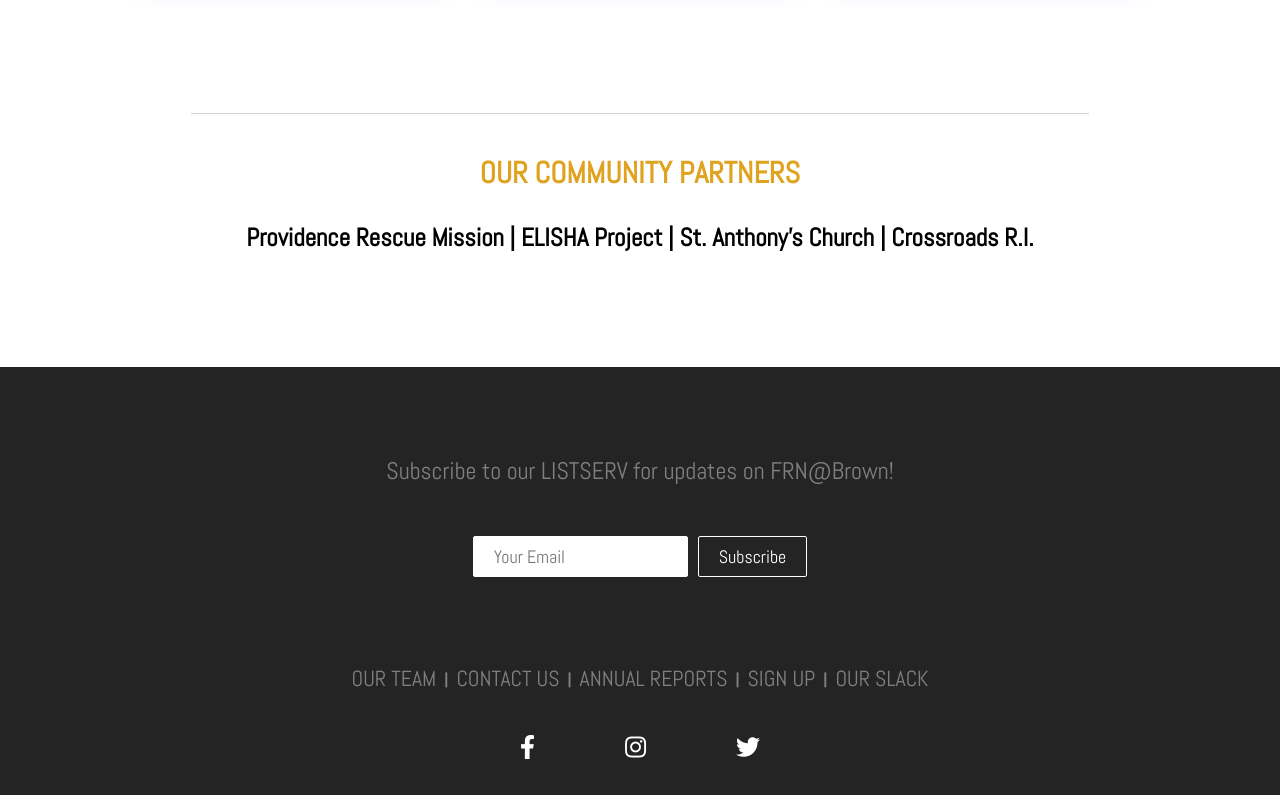
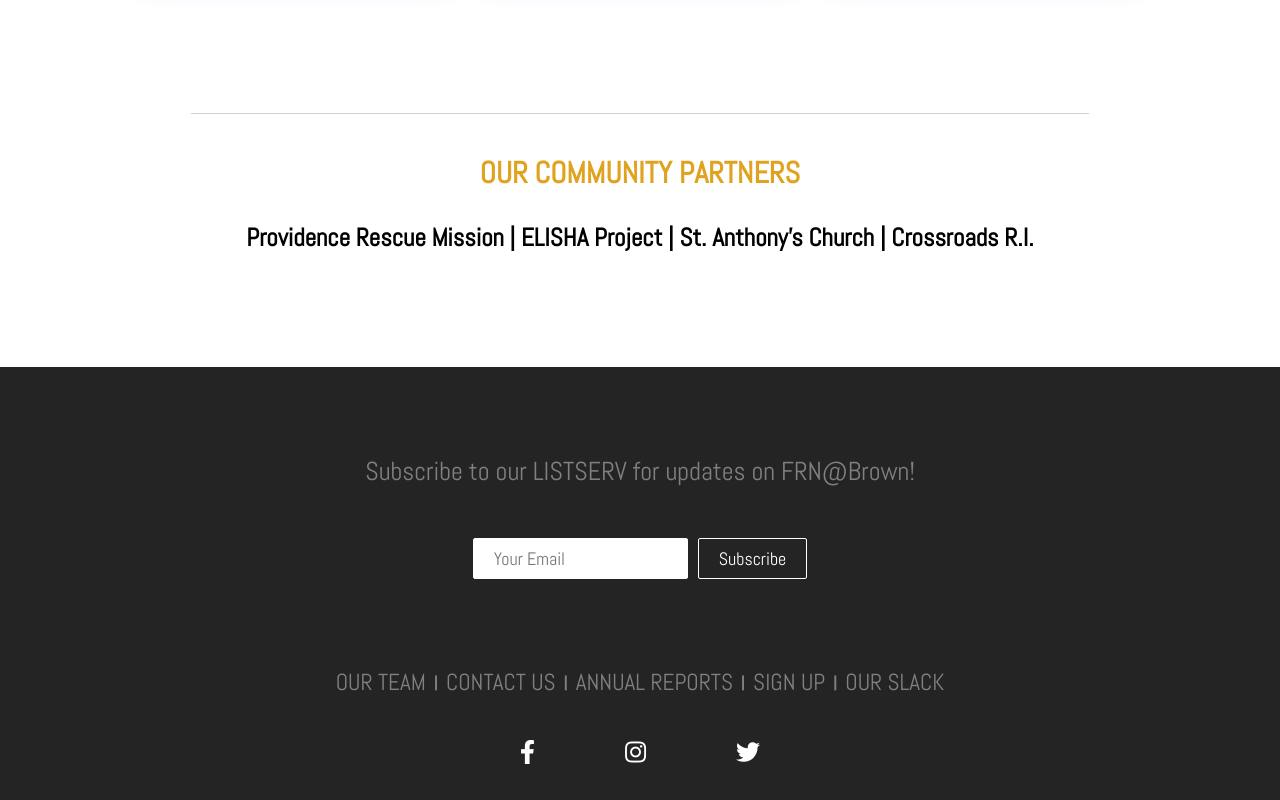
Before and after one commit to baileysmoko/frn, a React (Create React App) app: page / in a window 1280 px wide. Shown: the part 3169-3969 px from the top of the page. Built offline with nearby package versions, Linux system fonts and the light colour scheme; the HTML template or start-up script is replaced by a standard one.

Commit message:
footer 2

```diff
--- a/src/components/Footer.css
+++ b/src/components/Footer.css
@@ -25,7 +25,7 @@
 
 .footer-subscription-heading {
   margin-bottom: 24px;
-  font-size: 24px;
+  font-size: 26px;
 }
 
 .footer-input {
@@ -57,7 +57,7 @@
   color: gray;
   text-decoration: none;
   margin: 0 8px;
-  font-size: calc(1vw + 9px);
+  font-size: calc(1.5vw + 4px);
   font-family: 'Abel', sans-serif;
 }
 
```
